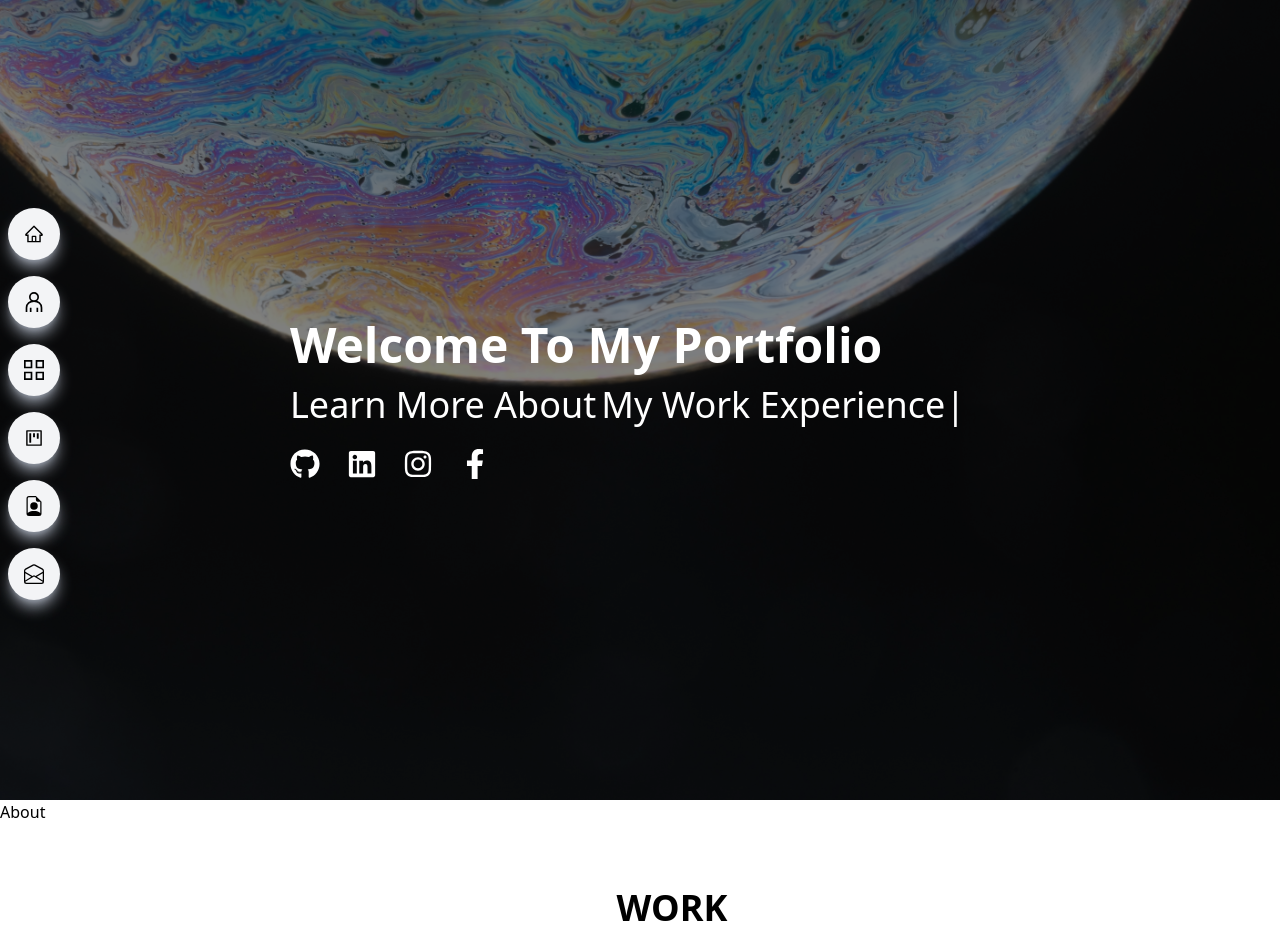
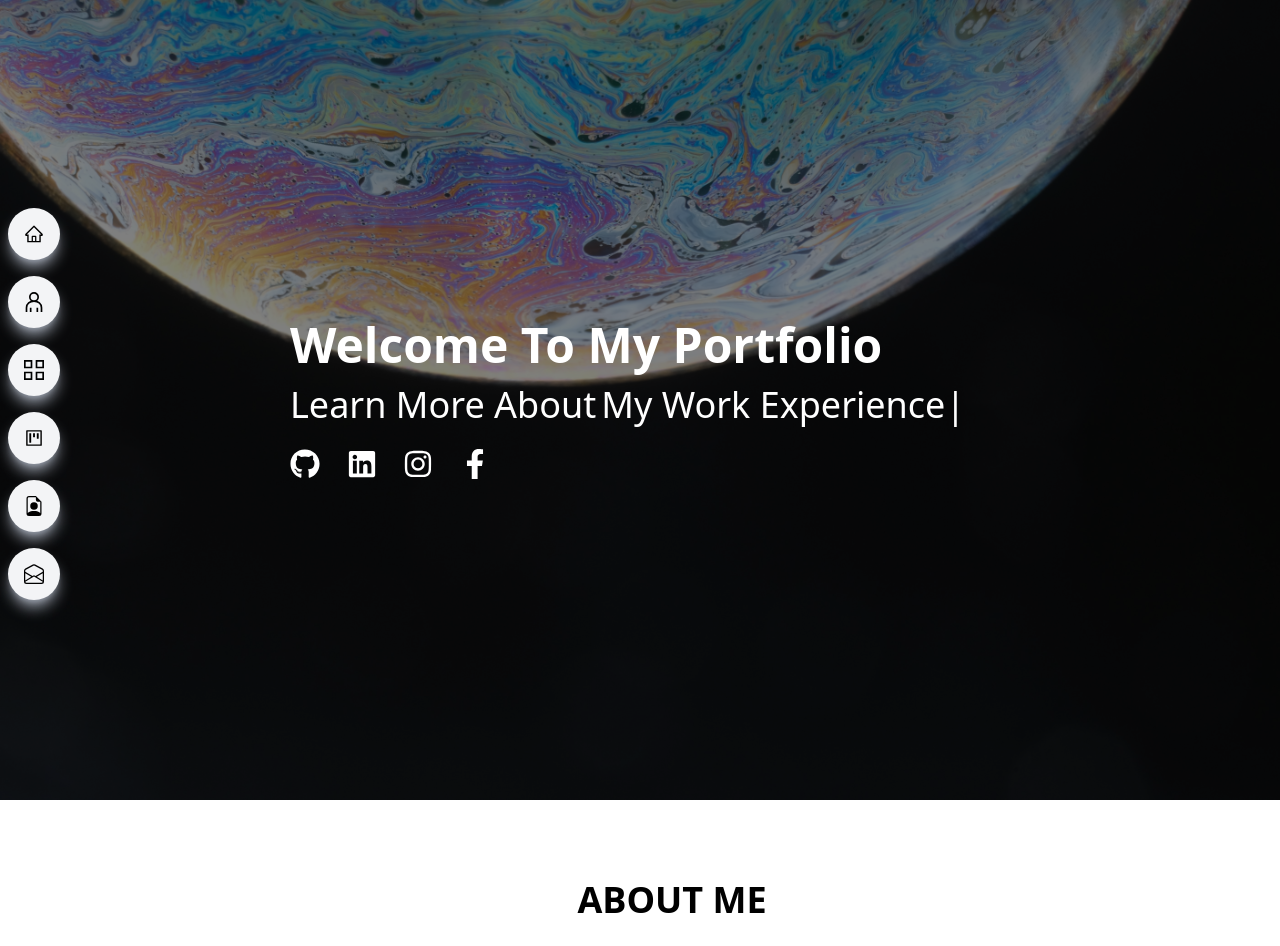
Before and after one commit to JYK33/Porfolio2.0, a React (Vite) app: page / in a window 1280 px wide. Shown: the top 946 px of the page. Built offline with nearby package versions, Linux system fonts and the light colour scheme.

Commit message:
adding more to the about me section

```diff
--- a/src/components/About.jsx
+++ b/src/components/About.jsx
@@ -1,9 +1,13 @@
-import React from 'react'
+import React from "react";
 
 const About = () => {
   return (
-    <div>About</div>
-  )
-}
+    <div id="about" className="max-w-[1040px] m-auto md:pl-20 p-4 py-16">
+      <h1 className="py-4 text-4xl font-bold text-center text-black">
+        ABOUT ME
+      </h1>
+    </div>
+  );
+};
 
-export default About
+export default About;
```
